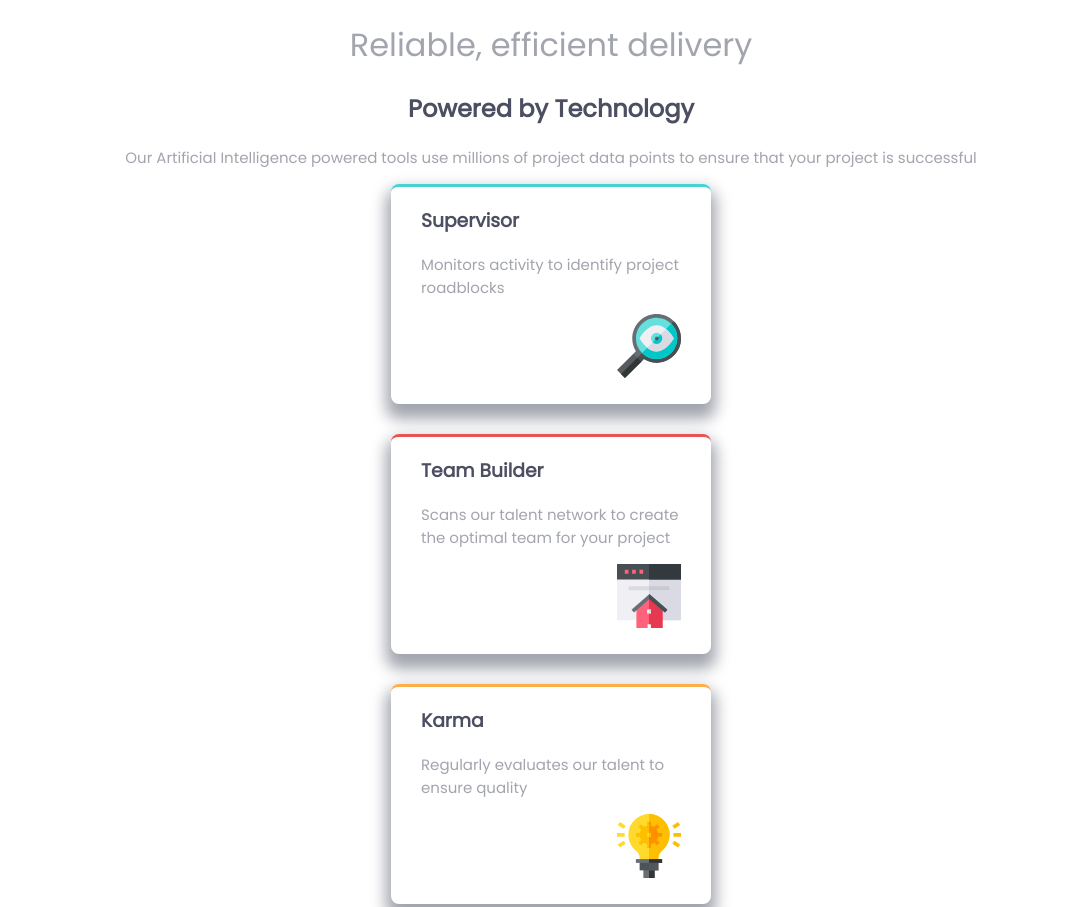
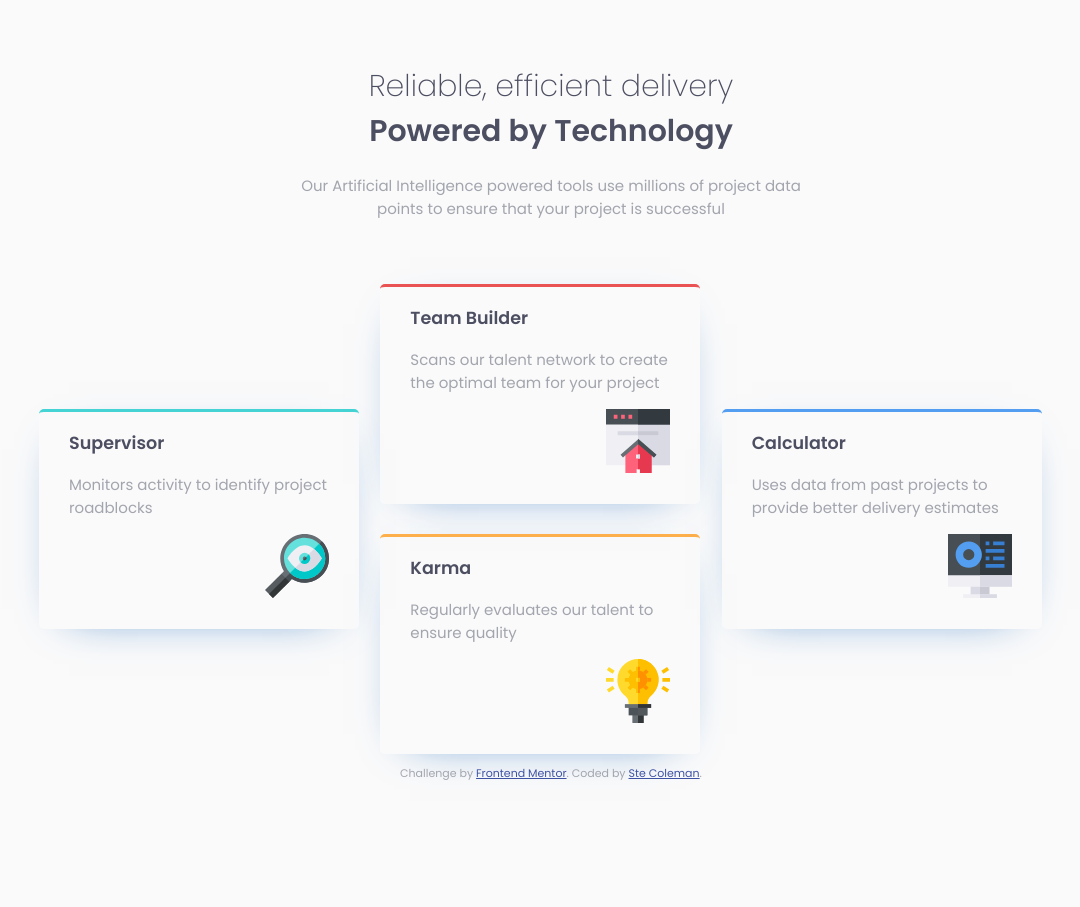
Before and after one commit to SteColeman/four-card-feature-section, a plain HTML site: page index.html in a window 1280 px wide. Shown: the top 907 px of the page, without its empty margins (89-1169 px from the left). After the commit the page ends 862 px from the top, so only its background shows below. Drawn offline with Linux system fonts and the light colour scheme.

Commit message:
styles changes and a few class changes in index

```diff
--- a/css/styles.css
+++ b/css/styles.css
@@ -1,39 +1,45 @@
 body {
+  background-color: hsl(0, 0%, 98%);
   text-align: center;
-}
+  margin: 5rem auto;
+  font-family: 'poppins', sans-serif;
+  font-size: 15px;
+  color: hsl(229, 6%, 66%);
 
-h1, h2, h3, h4, p {
-  font-family: 'poppins';
-  color: hsl(229, 6%, 66%);
 }
 
 h1 {
+  font-size: 25px;
+  color: hsl(234, 12%, 34%);
+}
+
+.light {
   font-weight: 200;
 }
 
-h2 {
+.heavy {
   font-weight: 600;
-  color: hsl(234, 12%, 34%);
 }
+
 
 h3 {
   font-weight: 600;
   color: hsl(234, 12%, 34%)
 }
 
-p {
-  font-size: 15px;
+.headTxt {
+  margin: 1rem auto 4rem;
+  max-width: 90%;
 }
-
 .box {
 height: 220px;
 width: 320px;
 box-sizing: border-box;
 border-top: 0.2rem  solid;
-border-radius: 0.5rem;
+border-radius: 5px;
 margin: 0 auto 30px;
 padding: 0 30px;
-box-shadow: 0px 10px 15px 5px hsl(229, 6%, 66%);
+box-shadow: 0px 10px 45px -30px rgb(30, 105, 190);
 text-align: left;
 }
 
@@ -65,3 +71,49 @@ text-align: left;
 .attribution a {
   color: hsl(228, 45%, 44%);
 }
+
+@media screen and (min-width: 1000px) {
+
+  body {
+    margin-top: 4rem;
+  }
+
+  h1 {
+    font-size: 30px;
+  }
+
+  .light {
+    margin-bottom: 0;
+  }
+
+  .heavy {
+    margin-top: 0;
+  }
+
+  .headTxt {
+  max-width: 40%;
+  margin-bottom: 4rem;
+  }
+
+  .container {
+    margin: auto;
+    display: grid;
+    grid-template-columns: repeat(3, 1fr);
+    width: 80%;
+  }
+
+  .Supervisor {
+    grid-column-start: 1 / 2;
+  }
+
+  .box {
+    margin: auto 0;
+  }
+
+  .inner-container {
+    display: grid;
+    grid-template-rows: repeat(2, 1fr);
+    grid-row-gap: 30px;
+  }
+
+}
--- a/index.html
+++ b/index.html
@@ -6,7 +6,7 @@
   <meta name="viewport" content="width=device-width, initial-scale=1.0"> <!-- displays site properly based on user's device -->
   <link rel="stylesheet" href="css/styles.css">
   <link rel="icon" type="image/png" sizes="32x32" href="./images/favicon-32x32.png">
-  <link href="https://fonts.googleapis.com/css2?family=Poppins&display=swap" rel="stylesheet">
+   <link href="https://fonts.googleapis.com/css2?family=Poppins:wght@200;400;600&display=swap" rel="stylesheet">
 
   <title>Frontend Mentor | Four card feature section</title>
 
@@ -14,18 +14,22 @@
 
 <body>
 
-  <h1>  Reliable, efficient delivery </h1>
-  <h2>  Powered by Technology </h2>
 
-  <p>
+
+  <h1 class="light">  Reliable, efficient delivery </h1>
+  <h1 class="heavy">  Powered by Technology </h1>
+
+  <p class="headTxt">
     Our Artificial Intelligence powered tools use millions of project data points
     to ensure that your project is successful
   </p>
+<div class="container">
   <div class="box supervisor">
   <h3>Supervisor </h3>
     <p>Monitors activity to identify project roadblocks</p>
     <img src="images/icon-supervisor.svg" alt="magnifying glass image" class="boxImg">
   </div>
+  <div class="inner-container">
   <div class="box teamBuilder">
     <h3>Team Builder</h3>
     <p>Scans our talent network to create the optimal team for your project</p>
@@ -36,12 +40,13 @@
     <p>Regularly evaluates our talent to ensure quality<p>
       <img src="images/icon-karma.svg" alt="" class="boxImg">
   </div>
+</div>
    <div class="box calculator">
   <h3>Calculator</h3>
   <p>Uses data from past projects to provide better delivery estimates</p>
   <img src="images/icon-calculator.svg" alt="" class="boxImg">
   </div>
-
+</div>
   <footer>
     <p class="attribution">
       Challenge by <a href="https://www.frontendmentor.io?ref=challenge" target="_blank">Frontend Mentor</a>.
```
